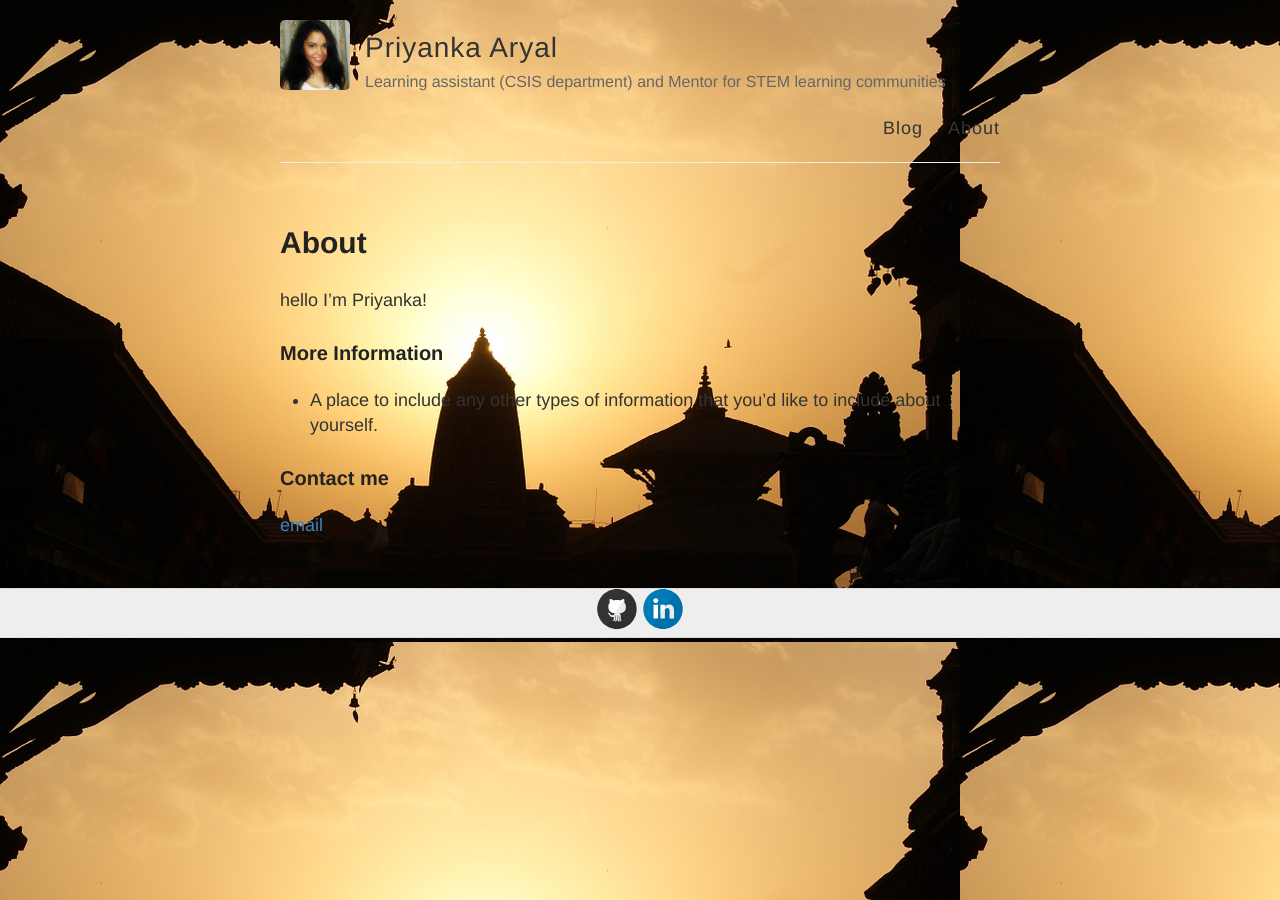
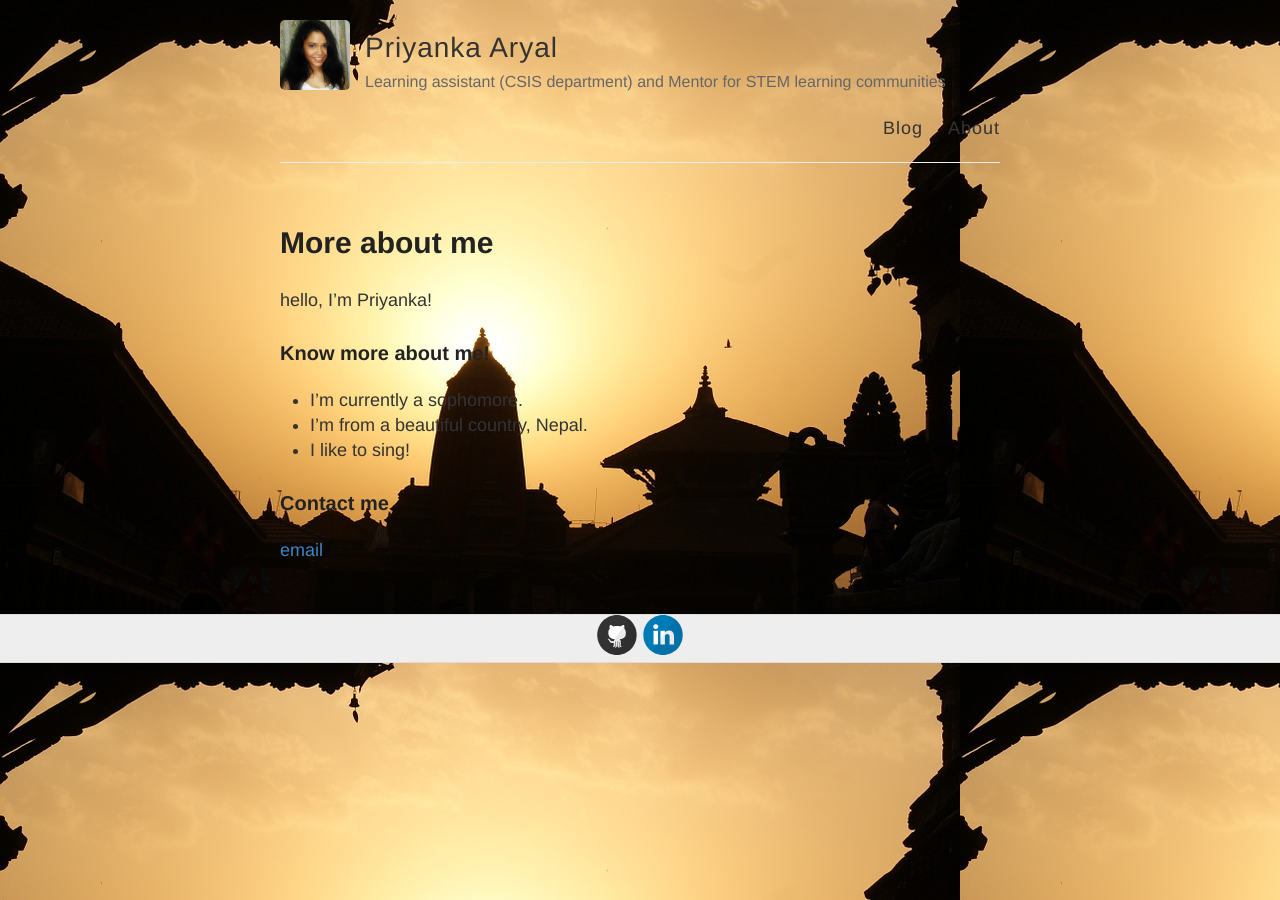
Before and after one commit to aryalpr/aryalpr.github.io, a Jekyll site: the page built from about.md, in a window 1280 px wide. Built offline with Jekyll 4.4.1, drawn with Linux system fonts in a browser that asks for light colours.

Commit message:
Updated About

```diff
--- a/about.md
+++ b/about.md
@@ -1,15 +1,17 @@
 ---
 layout: page
-title: About
+title: More about me
 permalink: /about/
 ---
 
-hello I'm Priyanka!
+hello, I'm Priyanka!
 
-### More Information
+### Know more about me!
 
 
-* A place to include any other types of information that you'd like to include about yourself.
+* I'm currently a sophomore.
+* I'm from a beautiful country, Nepal.
+* I like to sing!
 
 
 ### Contact me
```
